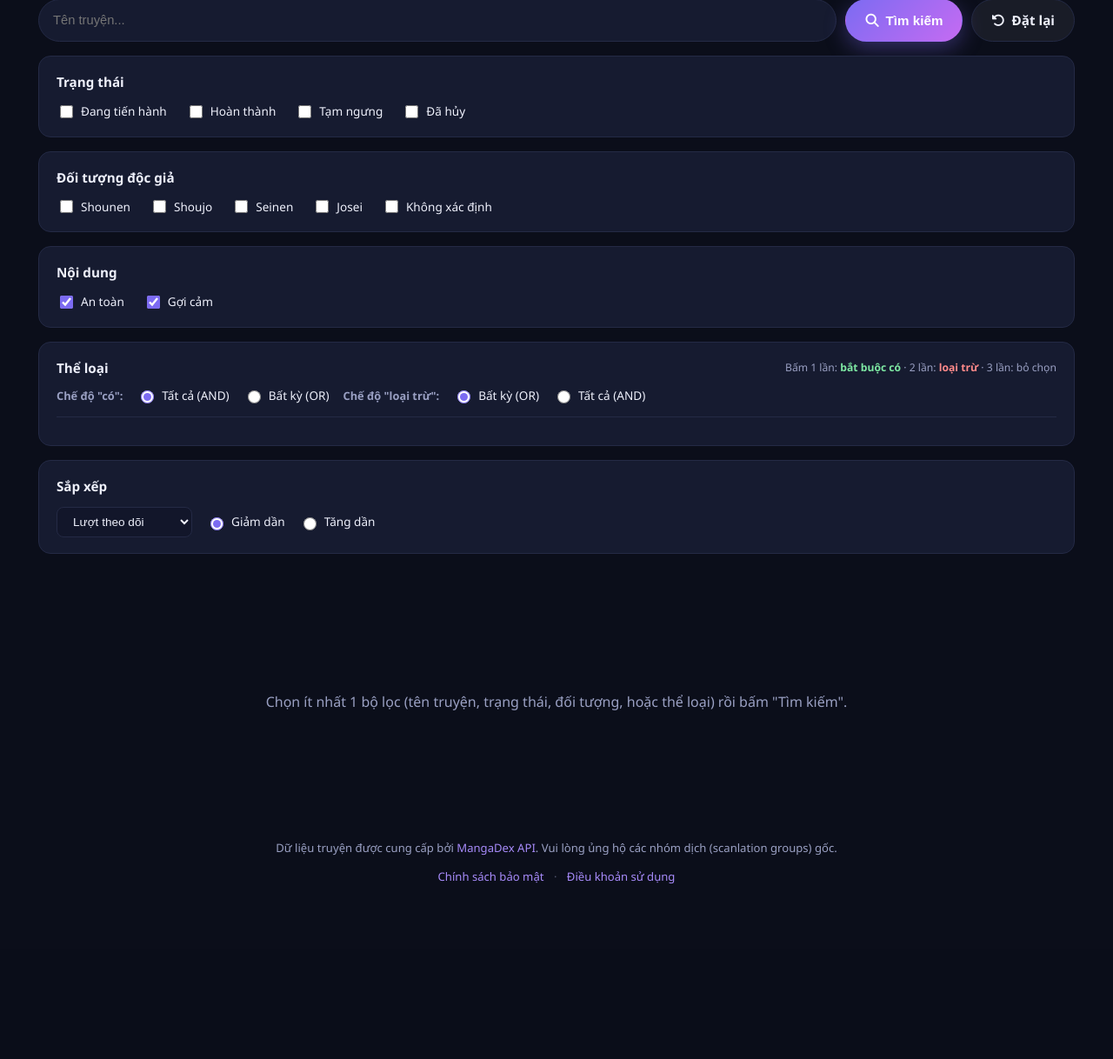
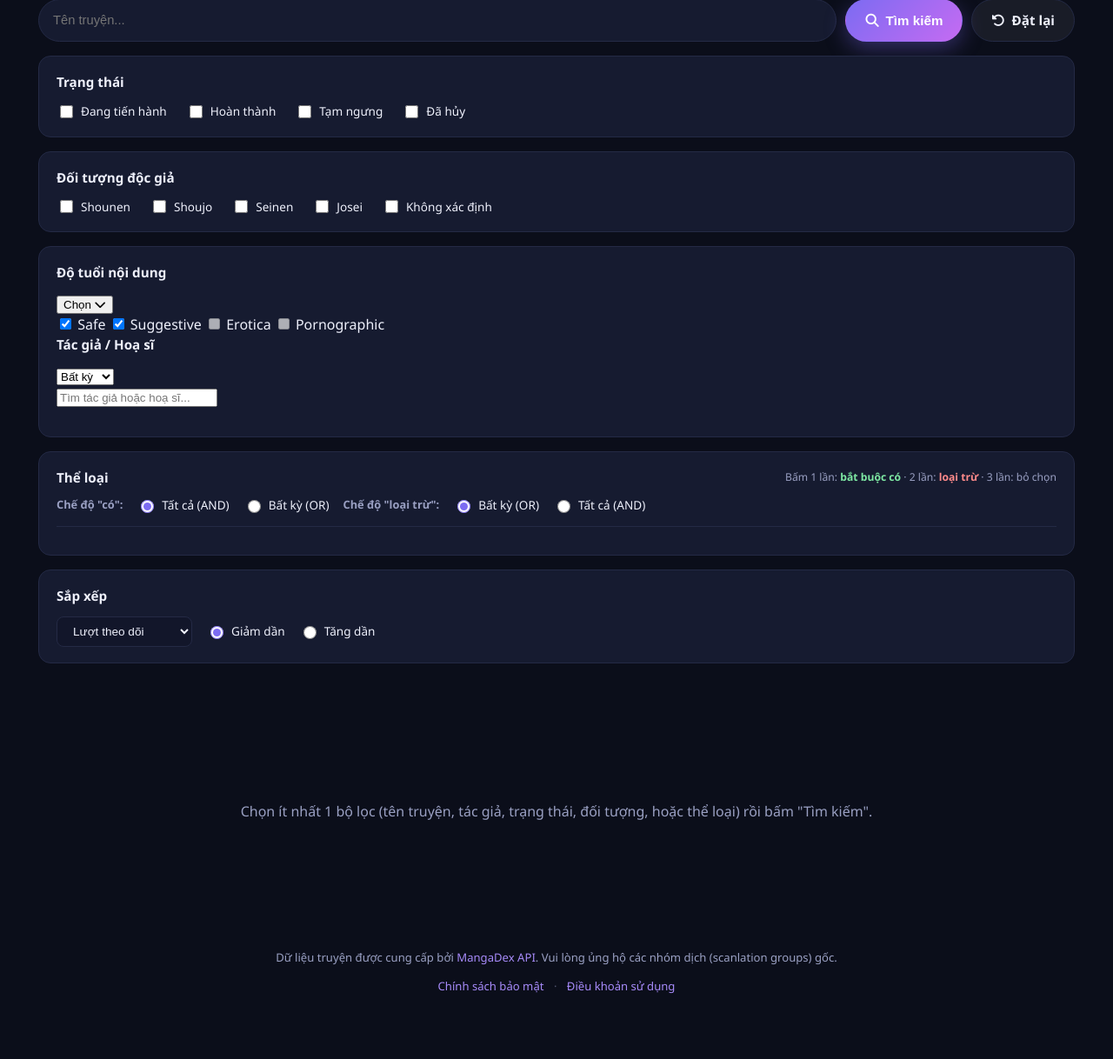
Before and after one commit to TheNext9999/mangaweb, a Django app: page /tim-kiem-nang-cao/ in a window 1280 px wide. Shown: the part 234-1452 px from the top of the page at 87% size. Before the commit the page ends 1251 px from the top, so only its background shows below. Run offline with Django 4.2, Linux system fonts and the light colour scheme; data that the repository does not hold is empty; some libraries are stand-ins or nearby versions.

Commit message:
feat(search): enhance advanced search with content rating dropdown and author suggestion API

```diff
--- a/reader/templates/reader/advanced_search.html
+++ b/reader/templates/reader/advanced_search.html
@@ -39,17 +39,47 @@
       </div>
     </div>
 
-    <div class="adv-panel">
-      <h3 class="adv-panel-title">Nội dung</h3>
-      <div class="adv-checkbox-list">
-        <label class="adv-checkbox">
-          <input type="checkbox" name="content_rating" value="safe" {% if "safe" in selected_content_ratings %}checked{% endif %}>
-          An toàn
-        </label>
-        <label class="adv-checkbox">
-          <input type="checkbox" name="content_rating" value="suggestive" {% if "suggestive" in selected_content_ratings %}checked{% endif %}>
-          Gợi cảm
-        </label>
+    <div class="adv-panel adv-panel-grid">
+      <div class="adv-field">
+        <h3 class="adv-panel-title">Độ tuổi nội dung</h3>
+        <div class="adv-dropdown" id="ratingDropdown">
+          <button type="button" class="adv-dropdown-btn" aria-haspopup="true" aria-expanded="false">
+            <span class="adv-dropdown-label" id="ratingLabel">Chọn</span>
+            <i class="fa-solid fa-chevron-down"></i>
+          </button>
+          <div class="adv-dropdown-menu">
+            <label class="adv-dropdown-item">
+              <input type="checkbox" name="content_rating" value="safe" {% if "safe" in selected_content_ratings %}checked{% endif %}> Safe
+            </label>
+            <label class="adv-dropdown-item">
+              <input type="checkbox" name="content_rating" value="suggestive" {% if "suggestive" in selected_content_ratings %}checked{% endif %}> Suggestive
+            </label>
+            <label class="adv-dropdown-item adv-dropdown-disabled" title="Không khả dụng trên MangaVerse">
+              <input type="checkbox" disabled> Erotica
+            </label>
+            <label class="adv-dropdown-item adv-dropdown-disabled" title="Không khả dụng trên MangaVerse">
+              <input type="checkbox" disabled> Pornographic
+            </label>
+          </div>
+        </div>
+      </div>
+
+      <div class="adv-field">
+        <h3 class="adv-panel-title">Tác giả / Hoạ sĩ</h3>
+        <div class="adv-author-row">
+          <select name="author_role" class="adv-author-role">
+            <option value="any" {% if author_role == "any" %}selected{% endif %}>Bất kỳ</option>
+            <option value="author" {% if author_role == "author" %}selected{% endif %}>Tác giả</option>
+            <option value="artist" {% if author_role == "artist" %}selected{% endif %}>Hoạ sĩ</option>
+          </select>
+          <div class="adv-author-box">
+            <input type="text" id="authorInput" class="adv-author-input" placeholder="Tìm tác giả hoặc hoạ sĩ..." autocomplete="off"
+                   value="{{ author_name }}" data-suggest-url="{% url 'reader:author_suggest' %}">
+            <input type="hidden" name="author_id" id="authorId" value="{{ author_id }}">
+            <button type="button" class="adv-author-clear" id="authorClear" aria-label="Xoá" {% if not author_id %}hidden{% endif %}><i class="fa-solid fa-xmark"></i></button>
+            <ul class="adv-author-results" id="authorResults"></ul>
+          </div>
+        </div>
       </div>
     </div>
 
@@ -121,7 +151,7 @@
     </div>
     {% include "reader/_pagination.html" with pagination_query_prefix=query_prefix %}
   {% else %}
-    <p class="adv-empty-hint">Chọn ít nhất 1 bộ lọc (tên truyện, trạng thái, đối tượng, hoặc thể loại) rồi bấm "Tìm kiếm".</p>
+    <p class="adv-empty-hint">Chọn ít nhất 1 bộ lọc (tên truyện, tác giả, trạng thái, đối tượng, hoặc thể loại) rồi bấm "Tìm kiếm".</p>
   {% endif %}
 </section>
 
--- a/reader/urls.py
+++ b/reader/urls.py
@@ -8,6 +8,7 @@
     path("hot/", views.hot, name="hot"),
     path("tim-kiem/", views.search, name="search"),
     path("api/tim-kiem-goi-y/", views.search_suggest, name="search_suggest"),
+    path("api/tac-gia-goi-y/", views.author_suggest, name="author_suggest"),
     path("tim-kiem-nang-cao/", views.advanced_search, name="advanced_search"),
     path("the-loai/", views.genre_list, name="genre_list"),
     path("the-loai/<str:tag_id>/", views.genre_detail, name="genre_detail"),
```
